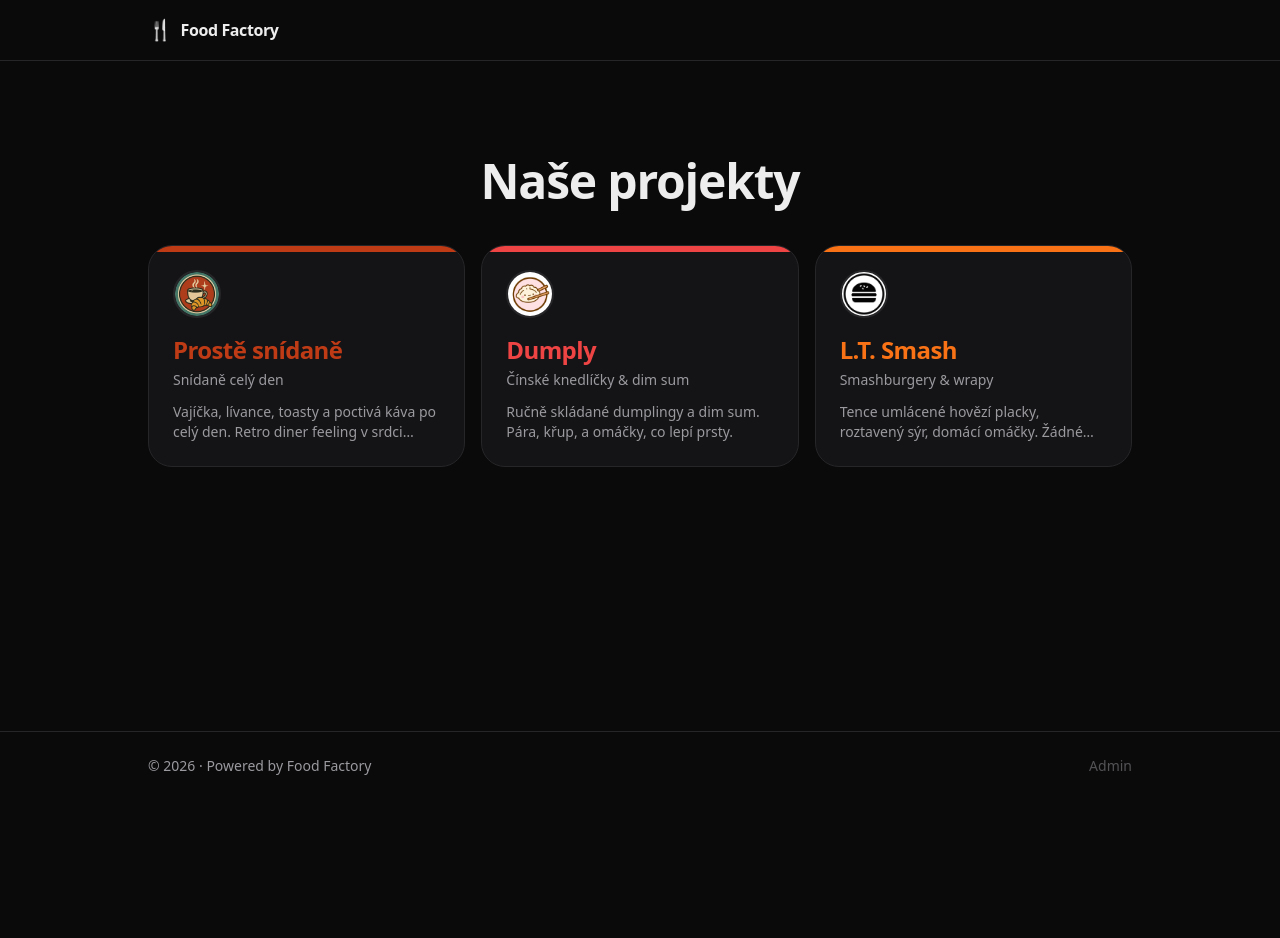
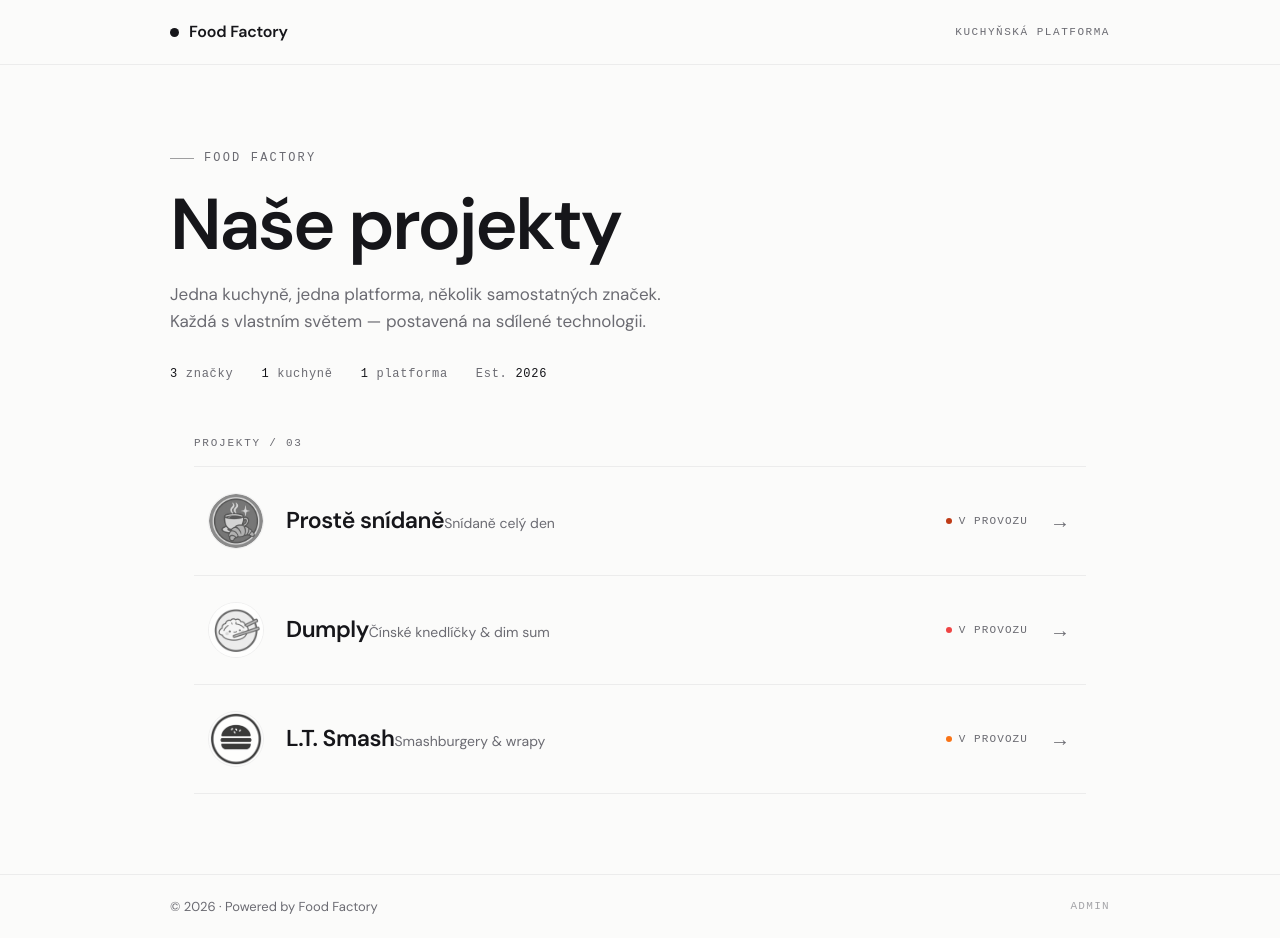
Before and after one commit to charliesnehota-rgb/Food-factory, a Next.js app: page / in a window 1280 px wide. Before the commit the page ends 800 px from the top, so only its background shows below. Built offline with nearby package versions, Linux system fonts and the light colour scheme.

Commit message:
Rozcestník v1: světlý minimalistický startup-portfolio design (index projektů)

```diff
--- a/app/page.tsx
+++ b/app/page.tsx
@@ -11,64 +11,146 @@ const LOGOS: Record<string, string> = {
 
 export const metadata = {
   title: "Food Factory — naše projekty",
-  description: "Cloud kitchen v Praze. Vyber si koncept.",
+  description: "Jedna kuchyně, jedna platforma, několik značek.",
 };
 
 export default function Hub() {
+  const year = new Date().getFullYear();
   return (
-    <div className="min-h-screen flex flex-col">
-      {/* Minimální hlavička — jen wordmark, žádný košík/přihlášení */}
-      <header className="border-b border-[var(--border)]">
-        <div className="mx-auto max-w-5xl px-5 py-4">
-          <span className="flex items-center gap-2 font-semibold tracking-tight">
-            <span className="text-xl">🍴</span> Food Factory
-          </span>
+    <div className="hub">
+      <style>{`
+        .hub {
+          --paper:#FBFBFA; --surface:#FFFFFF; --ink:#16161A; --muted:#6B6B72;
+          --hair:#ECECEC; --hair-soft:#F2F2F0;
+          --mono:"DM Mono", ui-monospace, monospace;
+          --sans:"DM Sans", system-ui, sans-serif;
+          background:var(--paper); color:var(--ink); min-height:100vh;
+          display:flex; flex-direction:column; font-family:var(--sans);
+        }
+        .hub a { color:inherit; text-decoration:none; }
+        .hub-wrap { width:100%; max-width:940px; margin:0 auto; padding:0 24px; }
+
+        /* top bar */
+        .hub-top { border-bottom:1px solid var(--hair); }
+        .hub-top-inner { display:flex; align-items:center; justify-content:space-between; padding:20px 0; }
+        .hub-mark { display:flex; align-items:center; gap:10px; font-weight:600; letter-spacing:-0.01em; font-size:16px; }
+        .hub-mark-dot { width:9px; height:9px; border-radius:50%; background:var(--ink); display:inline-block; }
+        .hub-top-meta { font-family:var(--mono); font-size:11px; letter-spacing:.14em; text-transform:uppercase; color:var(--muted); }
+
+        /* hero */
+        .hub-hero { padding:84px 0 52px; }
+        .hub-eyebrow { font-family:var(--mono); font-size:12px; letter-spacing:.18em; text-transform:uppercase; color:var(--muted); margin-bottom:22px; display:flex; align-items:center; gap:10px; }
+        .hub-eyebrow::before { content:""; width:24px; height:1px; background:var(--ink); display:inline-block; opacity:.4; }
+        .hub-h1 { font-size:clamp(40px, 7vw, 72px); font-weight:600; letter-spacing:-0.035em; line-height:1.0; margin:0; }
+        .hub-sub { margin-top:20px; max-width:46ch; font-size:17px; line-height:1.6; color:var(--muted); }
+        .hub-stats { margin-top:30px; display:flex; gap:28px; flex-wrap:wrap; font-family:var(--mono); font-size:12px; letter-spacing:.06em; color:var(--muted); }
+        .hub-stats b { color:var(--ink); font-weight:500; }
+
+        /* projects list */
+        .hub-list-head { font-family:var(--mono); font-size:11px; letter-spacing:.16em; text-transform:uppercase; color:var(--muted); padding:0 0 14px; border-bottom:1px solid var(--hair); }
+        .hub-row {
+          --acc:var(--ink);
+          position:relative; display:grid; grid-template-columns:56px 1fr auto auto;
+          align-items:center; gap:22px; padding:26px 16px 26px 14px;
+          border-bottom:1px solid var(--hair);
+          transition: background .25s ease;
+        }
+        .hub-row::before {
+          content:""; position:absolute; left:0; top:0; bottom:0; width:3px;
+          background:var(--acc); transform:scaleY(0); transform-origin:center;
+          transition:transform .28s cubic-bezier(.2,.8,.2,1);
+        }
+        .hub-row:hover { background:color-mix(in srgb, var(--acc) 5%, transparent); }
+        .hub-row:hover::before { transform:scaleY(1); }
+
+        .hub-logo {
+          width:56px; height:56px; border-radius:50%; overflow:hidden;
+          display:grid; place-items:center; border:1px solid var(--hair);
+          background:var(--surface); flex:none;
+          filter:grayscale(1); opacity:.78; transition:filter .3s, opacity .3s;
+        }
+        .hub-row:hover .hub-logo { filter:grayscale(0); opacity:1; }
+        .hub-logo--light { background:#fff; }
+        .hub-logo img { width:100%; height:100%; object-fit:cover; }
+        .hub-logo .emoji { font-size:26px; }
+
+        .hub-name { font-size:23px; font-weight:600; letter-spacing:-0.02em; line-height:1.15; }
+        .hub-tag { margin-top:3px; font-size:14px; color:var(--muted); }
+
+        .hub-status { font-family:var(--mono); font-size:11px; letter-spacing:.1em; text-transform:uppercase; color:var(--muted); display:inline-flex; align-items:center; gap:7px; white-space:nowrap; }
+        .hub-status .dot { width:6px; height:6px; border-radius:50%; background:var(--acc); display:inline-block; }
+
+        .hub-arrow { font-size:20px; color:var(--muted); transform:translateX(0); transition:transform .25s, color .25s; }
+        .hub-row:hover .hub-arrow { transform:translateX(5px); color:var(--acc); }
+
+        /* footer */
+        .hub-foot { margin-top:auto; border-top:1px solid var(--hair); }
+        .hub-foot-inner { display:flex; align-items:center; justify-content:space-between; padding:22px 0; font-size:13px; color:var(--muted); }
+        .hub-foot a { font-family:var(--mono); font-size:11px; letter-spacing:.12em; text-transform:uppercase; opacity:.6; transition:opacity .2s; }
+        .hub-foot a:hover { opacity:1; }
+
+        @media (max-width:620px){
+          .hub-hero { padding:56px 0 36px; }
+          .hub-row { grid-template-columns:48px 1fr auto; gap:16px; padding:22px 10px; }
+          .hub-status { display:none; }
+          .hub-logo { width:48px; height:48px; }
+        }
+        @media (prefers-reduced-motion: reduce){
+          .hub-row, .hub-row::before, .hub-arrow, .hub-logo { transition:none !important; }
+        }
+      `}</style>
+
+      {/* ── TOP BAR ── */}
+      <header className="hub-top">
+        <div className="hub-wrap hub-top-inner">
+          <span className="hub-mark"><span className="hub-mark-dot" /> Food Factory</span>
+          <span className="hub-top-meta">Kuchyňská platforma</span>
         </div>
       </header>
 
-      <main className="flex-1">
-        {/* Hero */}
-        <section className="mx-auto max-w-5xl px-5 pt-16 pb-10 text-center sm:pt-24">
-          <h1 className="text-4xl font-bold tracking-tight sm:text-5xl">
-            Naše projekty
-          </h1>
+      {/* ── HERO ── */}
+      <main>
+        <section className="hub-wrap hub-hero">
+          <div className="hub-eyebrow">Food Factory</div>
+          <h1 className="hub-h1">Naše projekty</h1>
+          <p className="hub-sub">
+            Jedna kuchyně, jedna platforma, několik samostatných značek.
+            Každá s vlastním světem — postavená na sdílené technologii.
+          </p>
+          <div className="hub-stats">
+            <span><b>{concepts.length}</b> značky</span>
+            <span><b>1</b> kuchyně</span>
+            <span><b>1</b> platforma</span>
+            <span>Est. <b>2026</b></span>
+          </div>
         </section>
 
-        {/* Rozcestník brandů */}
-        <section className="mx-auto max-w-5xl px-5 pb-24">
-          <div className="grid gap-4 sm:grid-cols-2 lg:grid-cols-3">
-            {concepts.map((c) => (
-              <Link key={c.slug} href={`/${c.slug}`}
-                className="group relative overflow-hidden rounded-3xl p-6 transition hover:-translate-y-1"
-                style={{ background: "var(--card)", border: "1px solid var(--border)" }}>
-                {/* barevný nádech brandu */}
-                <div className="absolute inset-x-0 top-0 h-1.5" style={{ background: c.accent }} />
-                <div className="mb-4 flex items-center justify-between">
-                  {LOGOS[c.slug] ? (
-                    <span className="block rounded-full overflow-hidden grid place-items-center" style={{ width: 48, height: 48, border: "2px solid var(--border)", background: c.slug === "smash" ? "#fff" : "transparent" }}>
-                      <Image src={LOGOS[c.slug]} alt={c.name} width={48} height={48} className="object-cover" />
-                    </span>
-                  ) : (
-                    <span className="text-4xl">{c.emoji}</span>
-                  )}
-                  <span className="text-sm font-medium opacity-0 transition group-hover:opacity-100" style={{ color: c.accent }}>
-                    Otevřít →
-                  </span>
-                </div>
-                <h2 className="text-2xl font-bold tracking-tight" style={{ color: c.accent }}>{c.name}</h2>
-                <p className="mt-1 text-sm text-[var(--muted)]">{c.tagline}</p>
-                <p className="mt-3 text-sm text-[var(--muted)] line-clamp-2">{c.description}</p>
-              </Link>
-            ))}
-          </div>
+        {/* ── PROJECTS ── */}
+        <section className="hub-wrap" style={{ paddingBottom: 80 }}>
+          <div className="hub-list-head">Projekty / {String(concepts.length).padStart(2, "0")}</div>
+          {concepts.map((c) => (
+            <Link key={c.slug} href={`/${c.slug}`} className="hub-row" style={{ ["--acc" as string]: c.accent }}>
+              <span className={`hub-logo${c.slug === "smash" ? " hub-logo--light" : ""}`}>
+                {LOGOS[c.slug]
+                  ? <Image src={LOGOS[c.slug]} alt={c.name} width={56} height={56} />
+                  : <span className="emoji">{c.emoji}</span>}
+              </span>
+              <span>
+                <span className="hub-name">{c.name}</span>
+                <span className="hub-tag">{c.tagline}</span>
+              </span>
+              <span className="hub-status"><span className="dot" /> V provozu</span>
+              <span className="hub-arrow">→</span>
+            </Link>
+          ))}
         </section>
       </main>
 
-      {/* Footer — diskrétní odkaz do adminu pro personál */}
-      <footer className="border-t border-[var(--border)]">
-        <div className="mx-auto max-w-5xl px-5 py-6 flex items-center justify-between text-sm text-[var(--muted)]">
-          <span>© {new Date().getFullYear()} · Powered by Food Factory</span>
-          <Link href="/admin" className="opacity-50 hover:opacity-100 transition">Admin</Link>
+      {/* ── FOOTER ── */}
+      <footer className="hub-foot">
+        <div className="hub-wrap hub-foot-inner">
+          <span>© {year} · Powered by Food Factory</span>
+          <Link href="/admin">Admin</Link>
         </div>
       </footer>
     </div>
```
